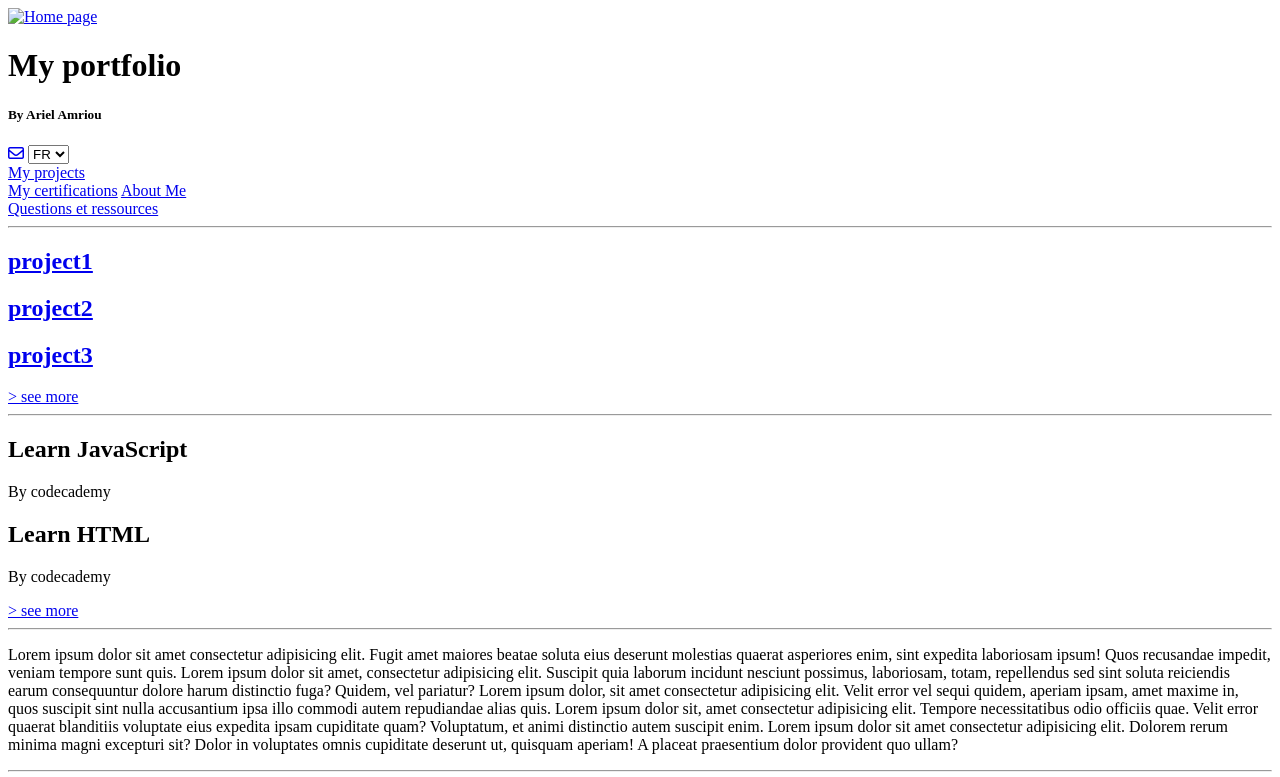
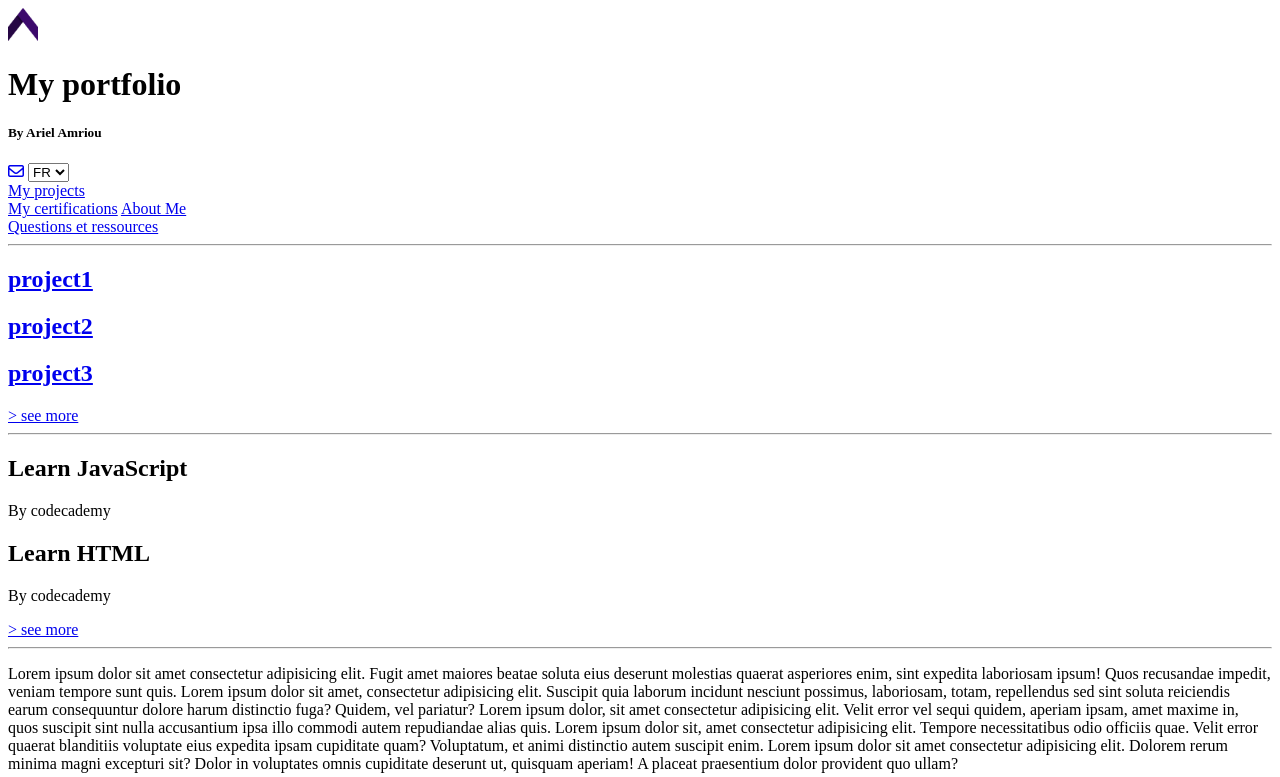
Before and after one commit to ArielAMR/portfolio, a plain HTML site: page index.html in a window 1280 px wide. Shown: the top 777 px of the page. Drawn offline with Linux system fonts and the light colour scheme; the site is published under a folder, as on GitHub Pages, so addresses that start at the root find nothing.

Commit message:
image test

```diff
--- a/index.html
+++ b/index.html
@@ -20,7 +20,7 @@
 
     <header>
         <div id="headerL">
-            <a href="index.html"><img src="/images/logoA.png" width="30px" title="Home page" id="headerareaL"></a>
+            <a href="index.html"><img src="images/logoA.png" title="Home page" width="30px"></a>
         </div>
 
         <div id="headerMid">
```
